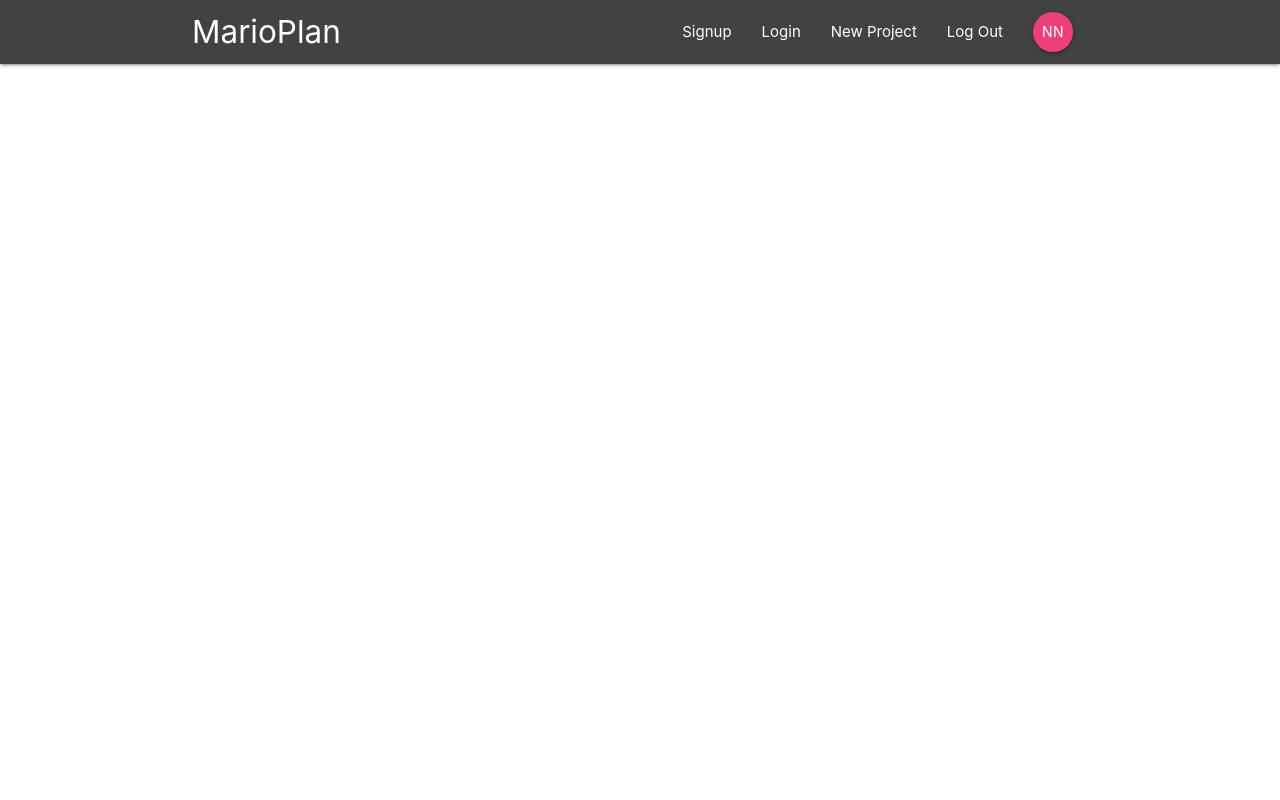
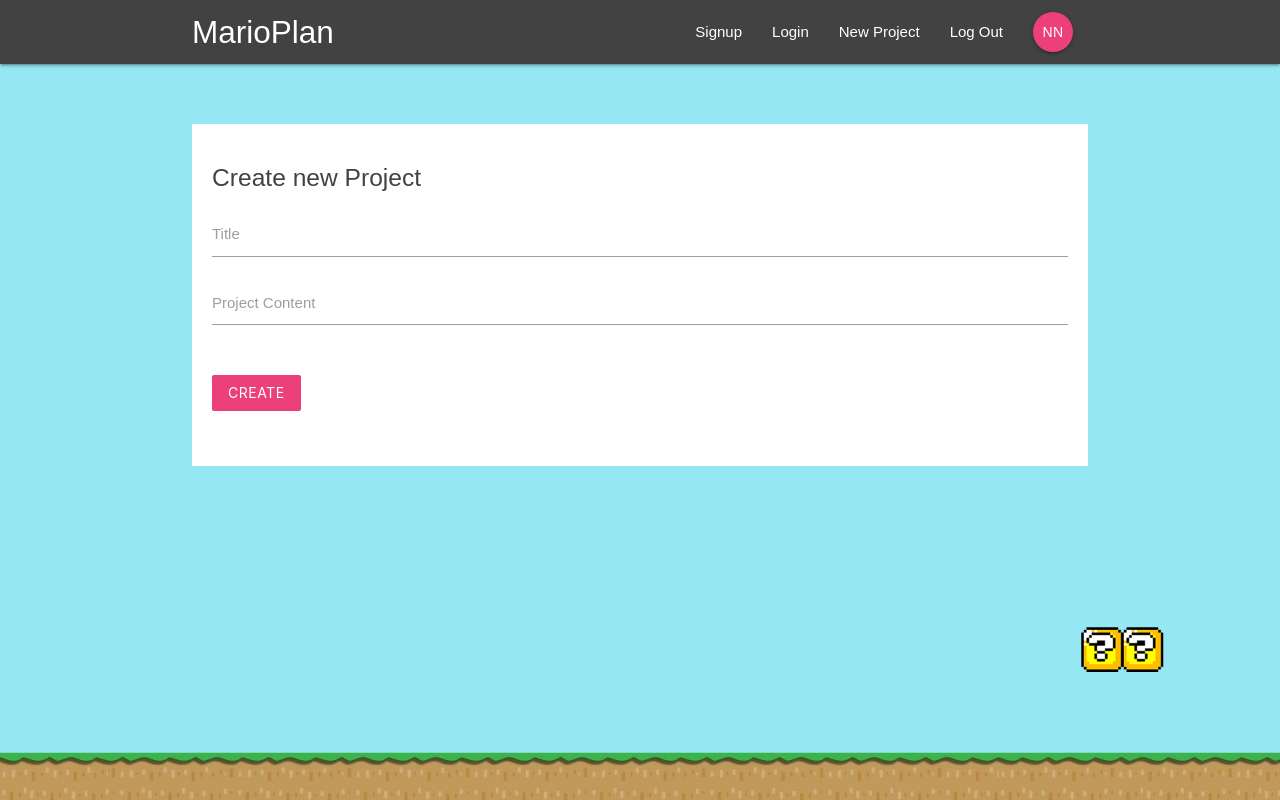
Before and after one commit to avirag/react-redux-firebase-demo, a React (Create React App) app: page /create in a window 1280 px wide. Built offline with nearby package versions, Linux system fonts and the light colour scheme.

Commit message:
create project form and some css

```diff
--- a/src/App.jsx
+++ b/src/App.jsx
@@ -5,6 +5,7 @@
 import ProjectDetails from './components/projects/ProjectDetails';
 import SignIn from './components/auth/SignIn';
 import SignUp from './components/auth/SignUp';
+import CreateProject from './components/projects/CreateProject';
 
 class App extends Component {
   render() {
@@ -17,6 +18,7 @@
             <Route path="/project/:id" component={ProjectDetails} />
             <Route path="/signin" component={SignIn} />
             <Route path="/signup" component={SignUp} />
+            <Route path="/create" component={CreateProject} />
           </Switch>
         </div>
       </BrowserRouter>
--- a/src/components/layout/SignedInLinks.jsx
+++ b/src/components/layout/SignedInLinks.jsx
@@ -4,7 +4,7 @@
 const SignInLinks = () => {
   return (
     <ul className="right">
-      <li><NavLink to="/">New Project</NavLink></li>
+      <li><NavLink to="/create">New Project</NavLink></li>
       <li><NavLink to="/">Log Out</NavLink></li>
       <li><NavLink to="/" className="btn btn-floating pink lighten-1">NN</NavLink></li>
     </ul>
--- a/src/components/layout/SignedOutLinks.jsx
+++ b/src/components/layout/SignedOutLinks.jsx
@@ -4,8 +4,8 @@
 const SignOutLinks = () => {
   return (
     <ul className="right">
-      <li><NavLink to="/">Signup</NavLink></li>
-      <li><NavLink to="/">Login</NavLink></li>
+      <li><NavLink to="/signup">Signup</NavLink></li>
+      <li><NavLink to="/signin">Login</NavLink></li>
     </ul>
   )
 }
--- a/src/components/projects/CreateProject.jsx
+++ b/src/components/projects/CreateProject.jsx
@@ -0,0 +1,46 @@
+import React, { Component } from 'react';
+
+class CreateProject extends Component {
+  state = {
+    title: '',
+    content: '',
+  }
+
+  handleChange = (e) => {
+    this.setState({
+      [e.target.id]: e.target.value
+    });
+  }
+
+  handleSubmit = (e) => {
+    e.preventDefault();
+    console.log(this.state);
+
+  }
+
+  render() {
+    return (
+      <div className="container">
+        <form onSubmit={this.handleSubmit} className="white">
+          <h5 className="grey-text text-darken-3">Create new Project</h5>
+
+          <div className="input-field">
+            <label htmlFor="title">Title</label>
+            <input type="text" id="title" onChange={this.handleChange} />
+          </div>
+
+          <div className="input-field">
+            <label htmlFor="content">Project Content</label>
+            <textarea id="content" onChange={this.handleChange}  className="materialize-textarea" />
+          </div>
+
+          <div className="input-field">
+            <button className="btn pink lighten-1 z-depth-0">Create</button>
+          </div>
+        </form>
+      </div>
+    )
+  }
+}
+
+export default CreateProject;
--- a/src/index.css
+++ b/src/index.css
@@ -1,14 +1,39 @@
+
+html{
+  min-height: 100%;
+}
+
 body {
   margin: 0;
   padding: 0;
-  font-family: -apple-system, BlinkMacSystemFont, "Segoe UI", "Roboto", "Oxygen",
-    "Ubuntu", "Cantarell", "Fira Sans", "Droid Sans", "Helvetica Neue",
-    sans-serif;
-  -webkit-font-smoothing: antialiased;
-  -moz-osx-font-smoothing: grayscale;
+  font-family: sans-serif;
+  background: url(/img/mario-bg.png) no-repeat;
+  background-size: 100%;
+  background-position: bottom;
+  background-color: #95e8f3;
+  min-height: 100%;
 }
 
-code {
-  font-family: source-code-pro, Menlo, Monaco, Consolas, "Courier New",
-    monospace;
+form{
+  padding: 20px;
+  margin-top: 60px;
 }
+
+form button, form h5{
+  margin: 20px 0;
+}
+
+input[type=text]:not(.browser-default):focus:not([readonly]),
+input[type=email]:not(.browser-default):focus:not([readonly]),
+input[type=password]:not(.browser-default):focus:not([readonly]),
+textarea.materialize-textarea:focus:not([readonly]){
+  border-color: #ec407a;
+  box-shadow: none;
+}
+
+input[type=text]:not(.browser-default):focus:not([readonly]) + label,
+textarea.materialize-textarea:focus:not([readonly]) + label,
+input[type=email]:not(.browser-default):focus:not([readonly]) + label,
+input[type=password]:not(.browser-default):focus:not([readonly]) + label{
+  color: #ec407a !important;
+}
```
Also changed, not shown: public/img/mario-bg.png (added), 1 other file (tests, documents, lock files or other folders).
